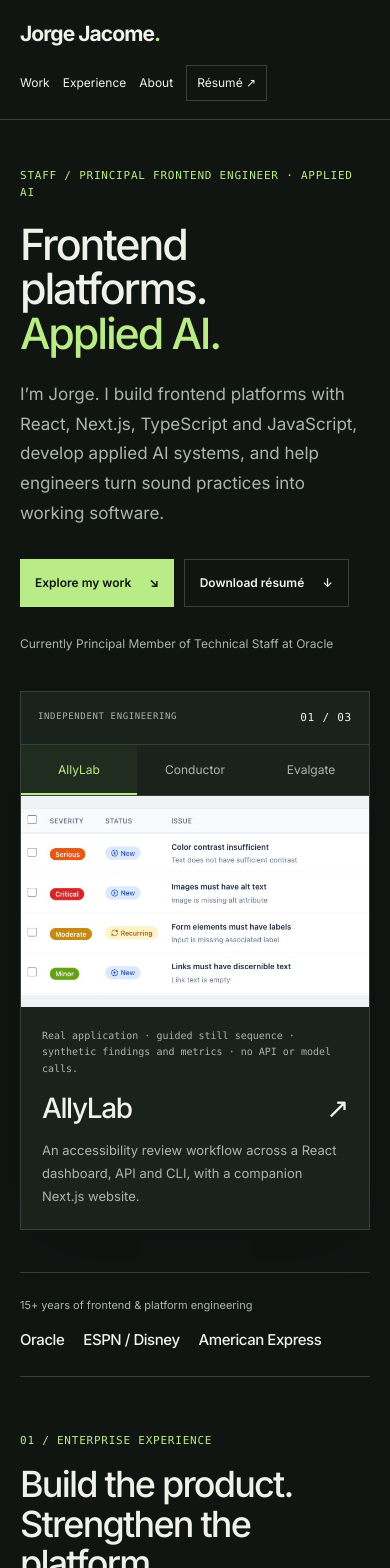
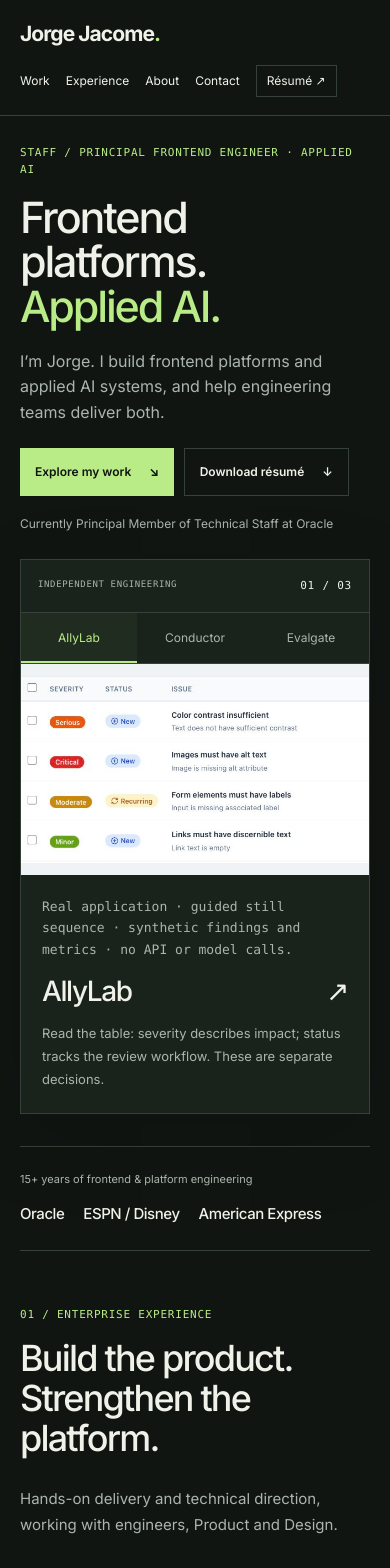
Before and after one commit to jorgejac1/jjacome, a Next.js app: page / in a window 390 px wide. Shown: the top 1568 px of the page. Built offline with nearby package versions, Linux system fonts and the light colour scheme.

Commit message:
Improve mobile portfolio and attributable project evidence

```diff
--- a/app/page.tsx
+++ b/app/page.tsx
@@ -7,7 +7,7 @@
     return <main id="main" className="shell" data-content-version={portfolio.version}>
     <section className="hero" aria-labelledby="intro-title">
       <div><p className="eyebrow">{identity.targetRole} · Applied AI</p><h1 id="intro-title">Frontend platforms.<br /><span>Applied AI.</span></h1><p className="hero-intro">{identity.intro}</p><div className="actions"><Link className="button" href="#work">Explore my work <span aria-hidden="true">↘</span></Link><a className="button secondary" href={links.resume} download>Download résumé <span aria-hidden="true">↓</span></a></div><p className="current-role">Currently {identity.currentRole} at {identity.currentCompany}</p></div>
-      <ProjectShowcase projects={projects.map(({ id, name, image, imageAlt, evidenceLabel, summary }) => ({ id, name, image, imageAlt, evidenceLabel, summary }))}/>
+      <ProjectShowcase projects={projects.map(({ id, name, image, imageAlt, evidenceLabel, previewExplanation, summary }) => ({ id, name, image, imageAlt, evidenceLabel, previewExplanation, summary }))}/>
     </section>
     <div className="career-strip" aria-label="Career overview"><span>15+ years of frontend &amp; platform engineering</span><strong>Oracle</strong><strong>ESPN / Disney</strong><strong>American Express</strong></div>
     <section id="work" className="section" aria-labelledby="enterprise-heading"><div className="section-heading"><div><p className="eyebrow">01 / Enterprise experience</p><h2 id="enterprise-heading">Build the product.<br />Strengthen the platform.</h2></div><p>Hands-on delivery and technical direction, working with engineers, Product and Design.</p></div><div className="enterprise"><div><p className="eyebrow">{enterprise.company} · Lead Software Engineer</p><h3 className="enterprise-title">{enterprise.title}</h3><p>{enterprise.problem}</p><Link className="text-link" href={`/work/${enterprise.id}`}>Read the contribution story ↗</Link></div><div className="contribution"><p className="eyebrow">My contribution</p><p>{enterprise.contribution}</p><p className="eyebrow">Delivered with the team</p><p>{enterprise.outcome}</p></div></div></section>
--- a/app/work/[slug]/page.tsx
+++ b/app/work/[slug]/page.tsx
@@ -23,7 +23,7 @@
     const project = portfolio.projects.find(item => item.id === slug);
     const enterprise = portfolio.enterpriseStory;
     if (slug === enterprise.id)
-        return <main id="main" className="shell" data-content-version={portfolio.version}><header className="page-heading"><Link className="text-link" href="/#work">← Selected work</Link><p className="eyebrow" style={{ marginTop: 30 }}>Enterprise contribution / {enterprise.company}</p><h1>{enterprise.title}</h1><p>{enterprise.contribution}</p><div className="tag-list">{enterprise.technologies.map(tech => <span key={tech}>{tech}</span>)}</div></header><StorySection title="Context"><p>{enterprise.problem}</p><p>{enterprise.constraints}</p></StorySection><StorySection title="My contribution"><p>{enterprise.contribution}</p></StorySection><StorySection title="Decision & tradeoff"><p>{enterprise.decision}</p><p>{enterprise.tradeoff}</p></StorySection><StorySection title="Result & evidence"><p>{enterprise.outcome}</p><p>{enterprise.limits}</p><Link className="text-link" href="/experience">Read the full career history ↗</Link></StorySection></main>;
+        return <main id="main" className="shell" data-content-version={portfolio.version}><header className="page-heading"><Link className="text-link" href="/#work">← Selected work</Link><p className="eyebrow" style={{ marginTop: 30 }}>Enterprise contribution / {enterprise.company}</p><h1>{enterprise.title}</h1><p>{enterprise.contribution}</p><div className="tag-list">{enterprise.technologies.map(tech => <span key={tech}>{tech}</span>)}</div></header><StorySection title="Context"><p>{enterprise.problem}</p><p>{enterprise.constraints}</p></StorySection><StorySection title="My contribution"><p>{enterprise.contribution}</p></StorySection><StorySection title="Decision & tradeoff"><p>{enterprise.decision}</p><p>{enterprise.tradeoff}</p></StorySection><StorySection title={enterprise.artifactTitle}><p className="figure-caption">{enterprise.artifactSource}</p><p>{enterprise.artifactDecision}</p><p><strong>Documented result.</strong> {enterprise.artifactResult}</p><p className="figure-caption">{enterprise.artifactBoundary}</p><a className="text-link" href={enterprise.artifactDownload} download>Download the contribution record ↓</a></StorySection><StorySection title="Result & evidence"><p>{enterprise.outcome}</p><p>{enterprise.limits}</p><Link className="text-link" href="/experience">Read the full career history ↗</Link></StorySection></main>;
     if (!project)
         notFound();
     const story = project.story;
--- a/components/layout/Navigation.tsx
+++ b/components/layout/Navigation.tsx
@@ -1,5 +1,5 @@
 import Link from "next/link";
 import { portfolio } from "@/data/portfolio";
 export function Navigation() {
-    return <header className="site-header"><a href="#main" className="skip-link">Skip to content</a><nav className="nav shell" aria-label="Main navigation"><Link className="wordmark" href="/">Jorge Jacome<span aria-hidden="true">.</span></Link><div className="nav-links"><Link href="/#work">Work</Link><Link href="/experience">Experience</Link><Link href="/#about">About</Link><a className="nav-resume" href={portfolio.links.resume}>Résumé <span aria-hidden="true">↗</span></a></div></nav></header>;
+    return <header className="site-header"><a href="#main" className="skip-link">Skip to content</a><nav className="nav shell" aria-label="Main navigation"><Link className="wordmark" href="/">Jorge Jacome<span aria-hidden="true">.</span></Link><div className="nav-links"><Link href="/#work">Work</Link><Link href="/experience">Experience</Link><Link href="/#about">About</Link><Link href="/#contact">Contact</Link><a className="nav-resume" href={portfolio.links.resume}>Résumé <span aria-hidden="true">↗</span></a></div></nav></header>;
 }
--- a/components/studio/ProjectShowcase.tsx
+++ b/components/studio/ProjectShowcase.tsx
@@ -8,6 +8,7 @@
     image: string;
     imageAlt: string;
     evidenceLabel: string;
+    previewExplanation: string;
     summary: string;
 }
 export function ProjectShowcase({ projects }: {
@@ -56,7 +57,7 @@
         <Link className={`showcase-image project-image-${project.id}`} href={`/work/${project.id}`} aria-label={`Read the ${project.name} engineering story`}>
           <Image src={project.image} alt={project.imageAlt} fill sizes="(max-width: 900px) 90vw, 43vw" priority={selected === 0}/>
         </Link>
-        <div className="showcase-copy-stack">{projects.map((item, index) => <div key={item.id} className="showcase-copy" style={{ visibility: index === selected ? "visible" : "hidden" }} aria-hidden={index !== selected} inert={index !== selected}><p className="evidence">{item.evidenceLabel}</p><h2><Link href={`/work/${item.id}`}>{item.name}<span aria-hidden="true"> ↗</span></Link></h2><p>{item.summary}</p></div>)}</div>
+        <div className="showcase-copy-stack">{projects.map((item, index) => <div key={item.id} className="showcase-copy" style={{ visibility: index === selected ? "visible" : "hidden" }} aria-hidden={index !== selected} inert={index !== selected}><p className="evidence">{item.evidenceLabel}</p><h2><Link href={`/work/${item.id}`}>{item.name}<span aria-hidden="true"> ↗</span></Link></h2><p>{item.previewExplanation}</p></div>)}</div>
       </div>
       <p className="sr-only" role="status" aria-live="polite" aria-atomic="true">{project.name}, project {selected + 1} of {projects.length}</p>
     </section>);
--- a/data/portfolio.json
+++ b/data/portfolio.json
@@ -1,12 +1,12 @@
 {
-  "version": "2026-09-13.2",
+  "version": "2026-09-13.3",
   "identity": {
     "name": "Jorge Jacome",
     "targetRole": "Staff / Principal Frontend Engineer",
     "currentRole": "Principal Member of Technical Staff",
     "currentCompany": "Oracle",
     "headline": "Frontend platforms. Applied AI. Engineering leadership.",
-    "intro": "I’m Jorge. I build frontend platforms with React, Next.js, TypeScript and JavaScript, develop applied AI systems, and help engineers turn sound practices into working software.",
+    "intro": "I’m Jorge. I build frontend platforms and applied AI systems, and help engineering teams deliver both.",
     "summary": "15+ years in frontend and platform engineering, with experience at Oracle, ESPN / Disney and American Express.",
     "portrait": "/assets/jorge-portrait.jpg",
     "portraitAlt": "Jorge Jacome smiling in a black-and-white portrait"
@@ -323,7 +323,8 @@
         "outcome": "The implementation includes selection, filtering and finding-detail tests, plus rescan utilities that check whether rule IDs remain. The result connects a reported issue to a reviewable change.",
         "limits": "A suggested fix still needs review. Automated checks and rescanning do not certify accessibility or establish a measured accessibility outcome.",
         "source": "https://github.com/jorgejac1/allylab"
-      }
+      },
+      "previewExplanation": "Read the table: severity describes impact; status tracks the review workflow. These are separate decisions."
     },
     {
       "id": "conductor",
@@ -398,7 +399,8 @@
         "outcome": "The implementation validates declared dependencies, detects cycles and schedules using dependsOn. The captured interface makes the relationship between two prerequisites and a review track readable.",
         "limits": "This demonstrates planning, not agent delivery, reliability metrics or employer adoption.",
         "source": "https://github.com/jorgejac1/conductor-agents"
-      }
+      },
+      "previewExplanation": "Read the graph: Review interface depends on Component system and Retrieval API. The connecting lines show which work must come first."
     },
     {
       "id": "evalgate",
@@ -473,7 +475,8 @@
         "outcome": "The CLI parses pending contracts, runs their verifiers, prints failure output and updates the Markdown using the results. In the sample run, the failed source-evidence contract remains pending.",
         "limits": "Sample results are demonstration evidence, not product performance metrics. Passing checks do not prove unchecked properties.",
         "source": "https://github.com/jorgejac1/evalgate"
-      }
+      },
+      "previewExplanation": "Read the checks: two pass; the source-evidence check deliberately fails. A completed run does not mean every acceptance check passed."
     }
   ],
   "enterpriseStory": {
@@ -494,7 +497,13 @@
       "React Server Components"
     ],
     "limits": "Résumé-based account. No employer source code, interface captures or independently reproduced performance benchmark is published.",
-    "evidence": "Supplied résumé: ESPN / Disney, August 2024–January 2026."
+    "evidence": "Supplied résumé: ESPN / Disney, August 2024–January 2026.",
+    "artifactTitle": "ESPN contribution record",
+    "artifactSource": "Source: Jorge Jacome’s supplied résumé, ESPN / Disney section, August 2024–January 2026.",
+    "artifactDecision": "Decision rationale, reconstructed for this portfolio: place common rendering and integration capabilities in shared libraries, while keeping sportsbook flows specific to the product. This explains the contribution; it is not a contemporaneous employer decision record.",
+    "artifactResult": "Résumé-reported result: delivered parlay and single-bet flows and shipped reusable date/time utilities, a test-execution framework and React Server Components rendering primitives for the shared platform.",
+    "artifactBoundary": "Recreated from my résumé, not an internal ESPN document. Team contribution; no employer source code or independently verified adoption or performance metrics.",
+    "artifactDownload": "/assets/espn-contribution-record.txt"
   },
   "teaching": {
     "title": "Teach the practice. Review the work.",
--- a/data/portfolio.ts
+++ b/data/portfolio.ts
@@ -13,7 +13,7 @@
 export interface PortfolioProject {
   id: string; name: string; discipline: string; summary: string; contribution: string;
   outcome: string; technologies: string[]; image: string; fullImage: string; imageAlt: string;
-  evidenceLabel: string; github: string; story: ProjectStory;
+  evidenceLabel: string; previewExplanation: string; github: string; story: ProjectStory;
 }
 export interface PortfolioContent {
  version: string;
@@ -22,7 +22,7 @@
  languages: string[];
  roles: Role[];
  projects: PortfolioProject[];
- enterpriseStory: { id: string; company: string; title: string; problem: string; constraints: string; contribution: string; decision: string; tradeoff: string; outcome: string; technologies: string[]; limits: string; evidence: string };
+ enterpriseStory: { artifactTitle: string; artifactSource: string; artifactDecision: string; artifactResult: string; artifactBoundary: string; artifactDownload: string; id: string; company: string; title: string; problem: string; constraints: string; contribution: string; decision: string; tradeoff: string; outcome: string; technologies: string[]; limits: string; evidence: string };
  teaching: { title: string; summary: string; scope: string; exercise: { title: string; prompt: string; failure: string; criteria: string[]; download: string; command: string; result: string; limits: string } };
  strengths: { title: string; items: string[] }[];
  links: { email: string; github: string; linkedin: string; website: string; resume: string };
--- a/public/resume.manifest.json
+++ b/public/resume.manifest.json
@@ -1,5 +1,5 @@
 {
-  "version": "2026-09-13.2",
-  "contentSHA": "194a6041070124a613d6e212bf11937bbbcaa9964efcd3acbe7f5bd03d3773a4",
-  "pdfSHA": "4fde22a58589082e695fdca90fd073523894985790de037f9bcf3bf59d357b85"
+  "version": "2026-09-13.3",
+  "contentSHA": "4b15e6c10d754775aeba61e1963fadcd0808938213c2817dbcd5fcbf38d406f6",
+  "pdfSHA": "604c1b829c2a49418e6eeea96c76e79fbb532e983e2800d4c64052d0854d6258"
 }
--- a/scripts/export-portfolio.mjs
+++ b/scripts/export-portfolio.mjs
@@ -22,12 +22,12 @@
 }
 if(content.projects.length !== 3) throw new Error('Expected three featured projects');
 for(const p of content.projects) {
- fields(p,['id','name','discipline','summary','contribution','outcome','image','fullImage','imageAlt','evidenceLabel','github'],'project'); strings(p.technologies,'project technologies');
+ fields(p,['id','name','discipline','summary','contribution','outcome','image','fullImage','imageAlt','evidenceLabel','previewExplanation','github'],'project'); strings(p.technologies,'project technologies');
  fields(p.story,['id','name','discipline','title','summary','image','fullImage','alt','problemTitle','problem','contributionTitle','contribution','decisionTitle','decision','tradeoff','captureBoundary','outcomeTitle','outcome','limits','source'],'story'); strings(p.story.tags,'story.tags');
  if(p.story.id !== p.id) throw new Error('Project/story id mismatch');
  for(const key of ['flow','steps']) { if(!Array.isArray(p.story[key]) || !p.story[key].length) throw new Error(`Missing story ${key}`); p.story[key].forEach(x => fields(x,['title','body'],key)); }
 }
-fields(content.enterpriseStory,['id','company','title','problem','constraints','contribution','decision','tradeoff','outcome','limits','evidence'],'enterpriseStory');strings(content.enterpriseStory.technologies,'enterpriseStory.technologies');
+fields(content.enterpriseStory,['id','company','title','problem','constraints','contribution','decision','tradeoff','outcome','limits','evidence','artifactTitle','artifactSource','artifactDecision','artifactResult','artifactBoundary','artifactDownload'],'enterpriseStory');strings(content.enterpriseStory.technologies,'enterpriseStory.technologies');
 fields(content.teaching,['title','summary','scope'],'teaching');fields(content.teaching.exercise,['title','prompt','failure','download','command','result','limits'],'exercise');strings(content.teaching.exercise.criteria,'exercise.criteria');
 fields(content.architecture,['title','constraint','decision','result','scope','image'],'architecture');
 if(!Array.isArray(content.strengths) || !content.strengths.length) throw new Error('Missing strengths');
```
Also changed, not shown: app/globals.css, public/assets/espn-contribution-record.txt (added), 2 other files (tests, documents, lock files or other folders).
